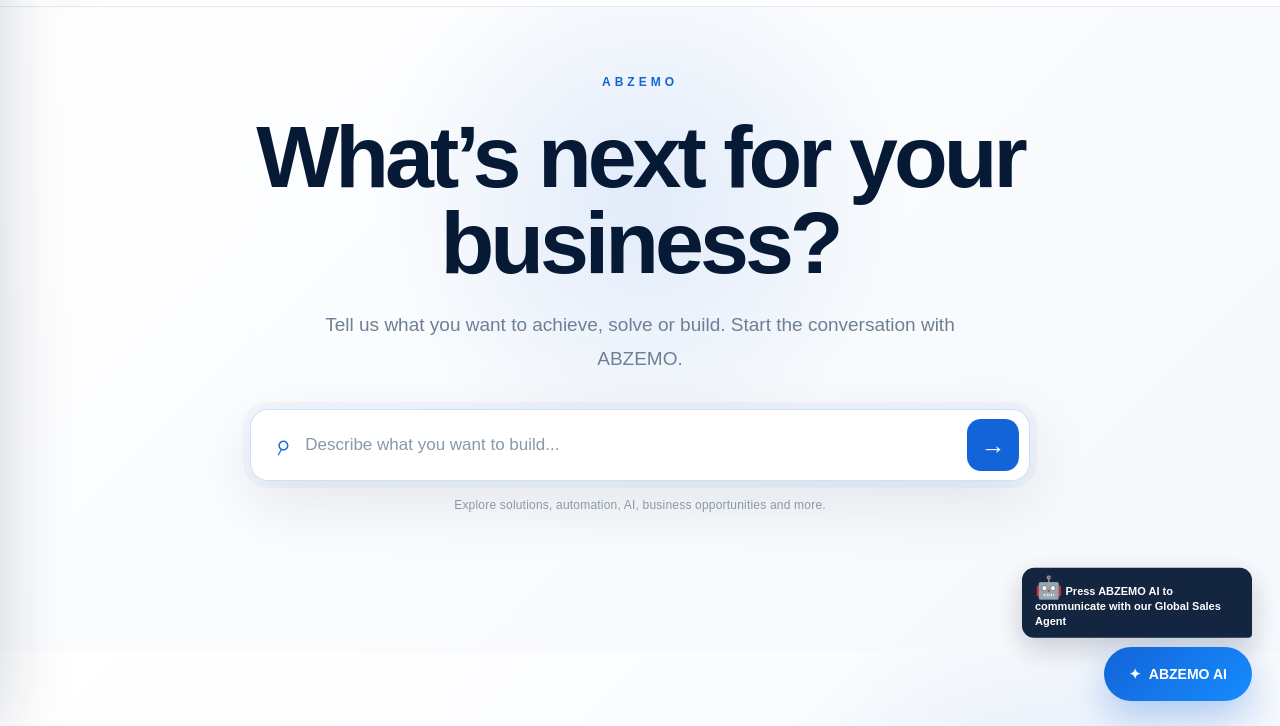
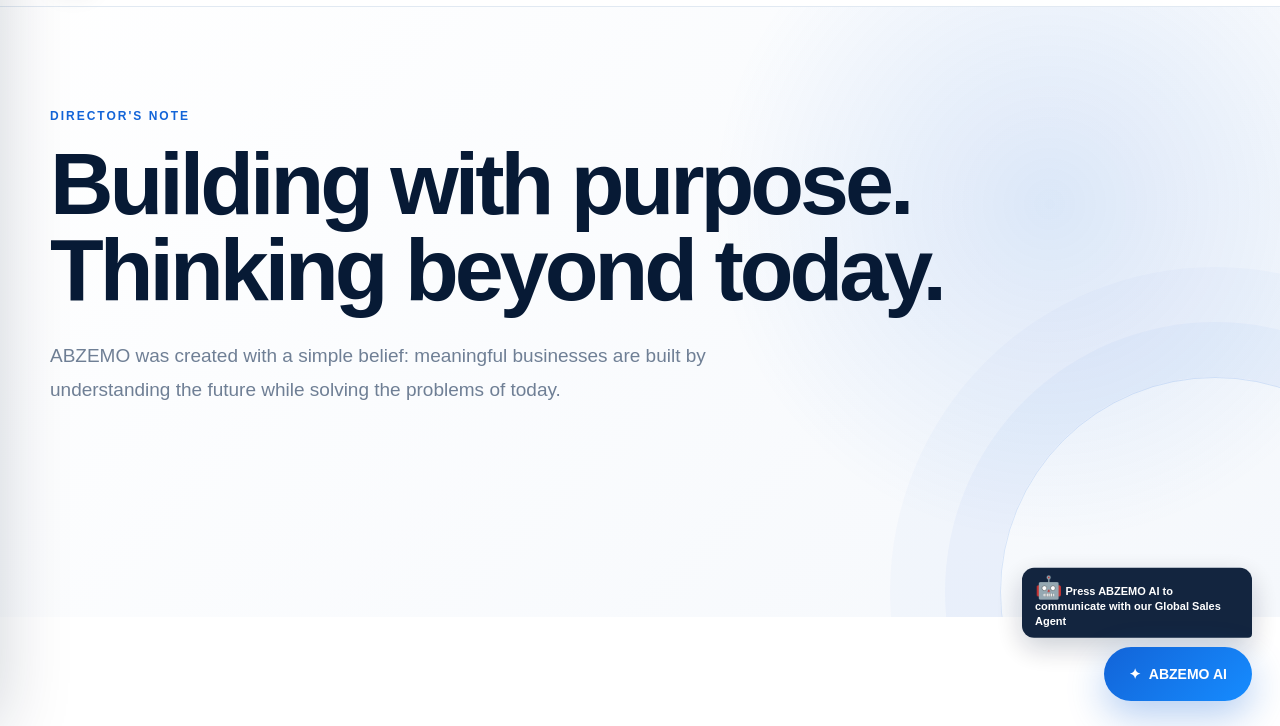
Before and after one commit to ABZEMO/abzemo-website, a website: page director-note.html in a window 1280 px wide. Shown: the part 71-797 px from the top of the page. Drawn offline with Linux system fonts and the light colour scheme.

Commit message:
Revert unintended intelligent search gateway changes

```diff
--- a/director-note.html
+++ b/director-note.html
@@ -731,25 +731,6 @@
 
   <main>
 
-    <!-- ABZEMO INTELLIGENCE GATEWAY -->
-    <section class="abzemo-intelligence-gateway">
-      <div class="container abzemo-intelligence-inner">
-        <div class="abzemo-intelligence-content">
-          <div class="abzemo-intelligence-label">ABZEMO</div>
-          <h1>What’s next for your business?</h1>
-          <p>Tell us what you want to achieve, solve or build. Start the conversation with ABZEMO.</p>
-          <div class="abzemo-intelligence-search" role="search" aria-label="ABZEMO business search">
-            <span class="abzemo-intelligence-icon" aria-hidden="true">⌕</span>
-            <input type="text" class="abzemo-intelligence-input" placeholder="Describe what you want to build..." autocomplete="off" aria-label="Describe what you want to build">
-            <button type="button" class="abzemo-intelligence-submit" aria-label="Start with ABZEMO">→</button>
-          </div>
-          <div class="abzemo-intelligence-hint">Explore solutions, automation, AI, business opportunities and more.</div>
-        </div>
-      </div>
-    </section>
-
-
-
     <!-- HERO -->
 
     <section class="page-hero">
```
